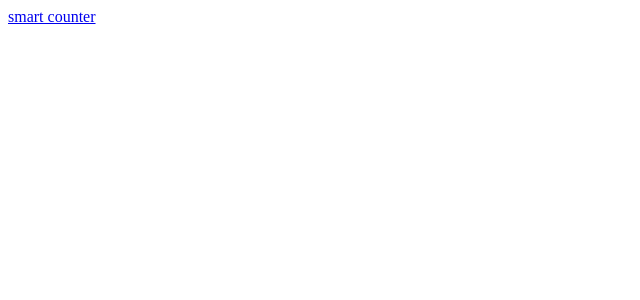
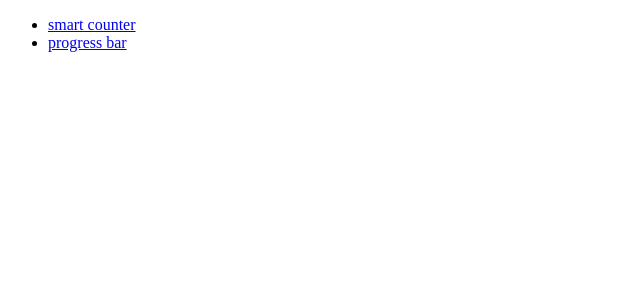
Before and after one commit to Obj277/rxjs-playground, a Next.js app: page / in a window 1280 px wide. Shown: the top 300 px of the page, without its empty margins (0-640 px from the left). Built offline with nearby package versions, Linux system fonts and the light colour scheme.

Commit message:
progress-bar

```diff
--- a/pages/index.tsx
+++ b/pages/index.tsx
@@ -3,10 +3,17 @@ import Link from 'next/link';
 
 export default () => {
   return (
-    <div>
-      <Link href={'/smart-counter'}>
-        <a>smart counter</a>
-      </Link>
-    </div>
+    <ul>
+      <li>
+        <Link href={'/smart-counter'}>
+          <a>smart counter</a>
+        </Link>
+      </li>
+      <li>
+        <Link href={'/progress-bar'}>
+          <a>progress bar</a>
+        </Link>
+      </li>
+    </ul>
   );
 };
```
Also changed, not shown: package.json (+4 -4 lines), pages/progress-bar.tsx (added, +35 -0 lines), pages/smart-counter.tsx (line endings or trailing spaces), 1 other file (tests, documents, lock files or other folders).
